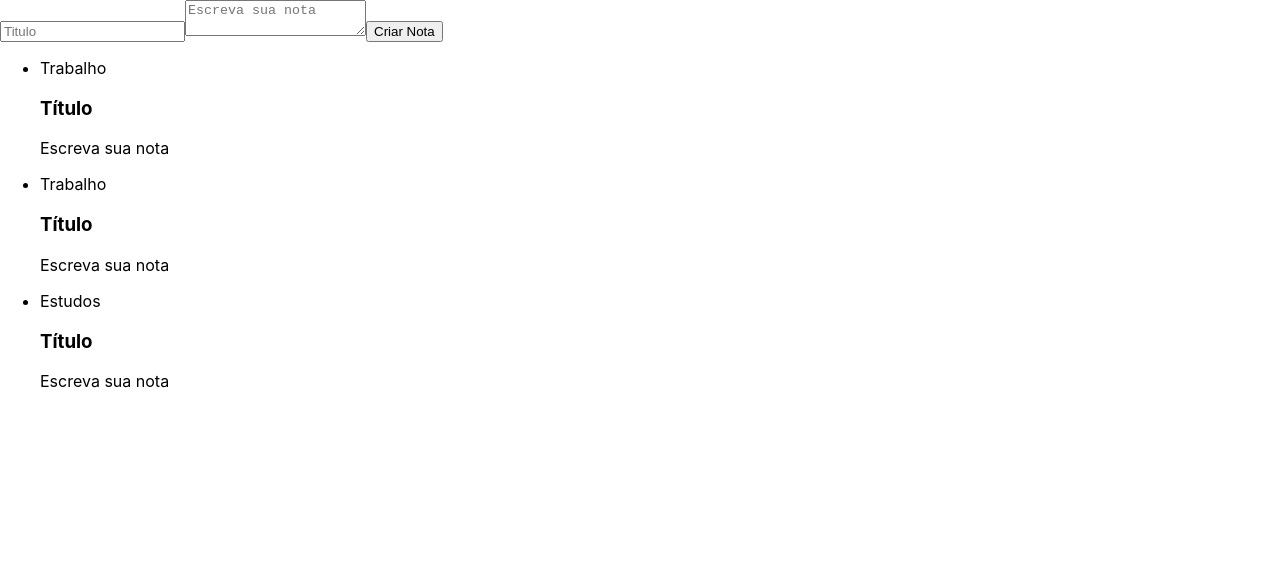
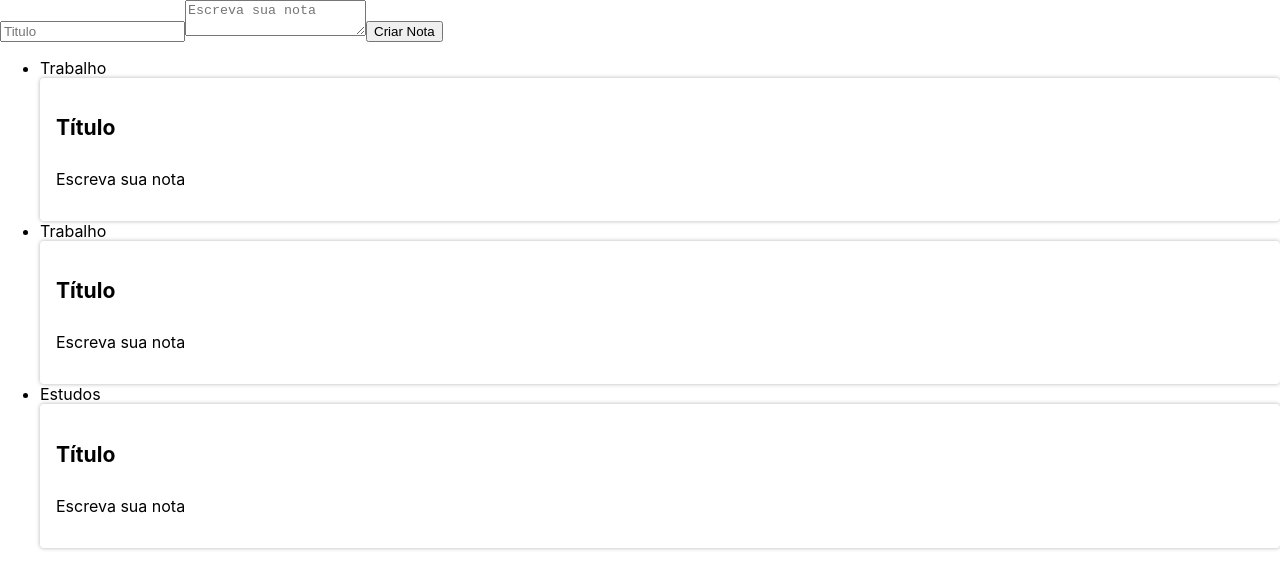
Before and after one commit to kportella/ceep, a React (Create React App) app: page / in a window 1280 px wide. Shown: the top 588 px of the page. Built offline with nearby package versions, Linux system fonts and the light colour scheme.

Commit message:
Add CSS styles

```diff
--- a/src/App.js
+++ b/src/App.js
@@ -1,6 +1,6 @@
 import { Component } from "react";
 import FormularioCadastro from "./components/FormularioCadastro.jsx";
-import ListaDeNotas from "./components/ListaDeNotas.jsx";
+import ListaDeNotas from "./components/ListaDeNotas/ListaDeNotas.jsx";
 
 
 class App extends Component {
--- a/src/components/CardNota.jsx
+++ /dev/null
@@ -1,15 +0,0 @@
-import React, { Component } from "react"
-
-class CardNota extends Component {
-    render() {
-        return (
-            <section>
-                <header>
-                    <h3>Título</h3>
-                </header>
-                <p>Escreva sua nota</p>
-            </section>
-        )
-    }
-}
-export default CardNota
--- /dev/null
+++ b/src/components/CardNota/CardNota.jsx
@@ -0,0 +1,16 @@
+import React, { Component } from "react";
+import "./estilo.css"
+
+class CardNota extends Component {
+    render() {
+        return (
+            <section className="card-nota">
+                <header className="card-nota_cabecalho">
+                    <h3 className="card-nota_titulo">Título</h3>
+                </header>
+                <p className="card-nota_texto">Escreva sua nota</p>
+            </section>
+        )
+    }
+}
+export default CardNota
--- /dev/null
+++ b/src/components/CardNota/estilo.css
@@ -0,0 +1,28 @@
+.card-nota{
+    display: flex;
+    flex-direction: column;
+    align-items: flex-start;
+    justify-content: space-between;
+    background-color: var(--fundo-detalhes);
+    border-radius: 4px;
+    flex-wrap: wrap;
+    box-shadow: 0 0 4px rgba(0, 0, 0, 0.3);
+    padding: 16px;
+}
+
+.card-nota_cabecalho {
+    font-size: 1.1em;
+    display: flex;
+    justify-content: space-between;
+    align-items: center;
+}
+
+.card-nota_texto{
+    margin-top: 8px;
+    font-size: 1em;
+}
+
+.card-nota_titulo {
+    font-size: 1.2em;
+    margin-right: 12px;
+}
--- a/src/components/ListaDeNotas.jsx
+++ b/src/components/ListaDeNotas/ListaDeNotas.jsx
@@ -1,14 +1,15 @@
 import React, { Component } from "react"
-import CardNota from "./CardNota"
+import CardNota from "../CardNota/CardNota"
+import "./estilo.css"
 
 class ListaDeNotas extends Component {
 
     render() {
         return (
-            <ul>
-                {Array.of("Trabalho", "Trabalho", "Estudos").map(categorias => {
+            <ul className="lista-notas">
+                {Array.of("Trabalho", "Trabalho", "Estudos").map((categorias, index) => {
                     return (
-                        <li>
+                        <li className="lista-notas_item" key={index}>
                             <div>{categorias}</div>
                             <CardNota />
                         </li>
```
Also changed, not shown: src/components/ListaDeNotas/estilo.css (added).
